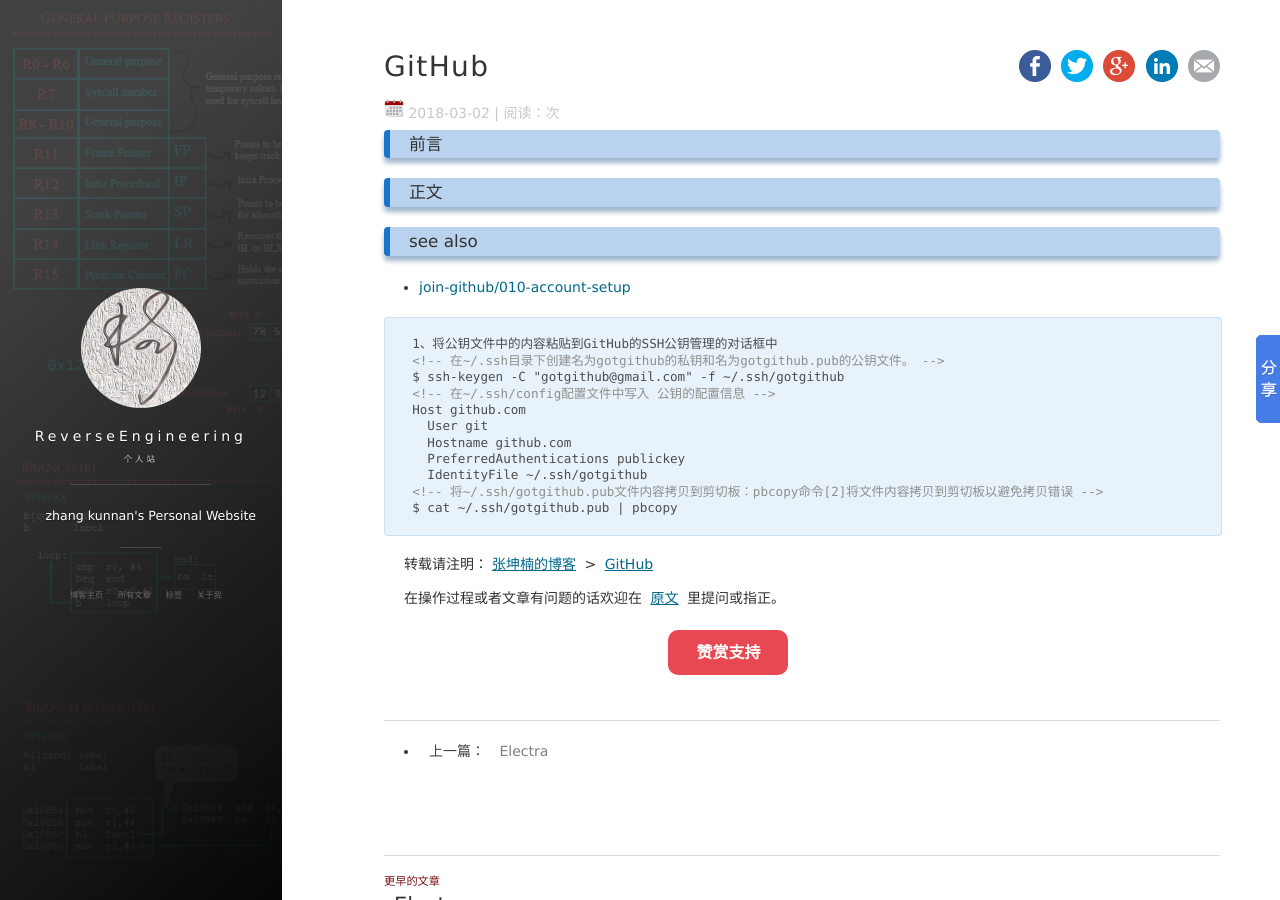
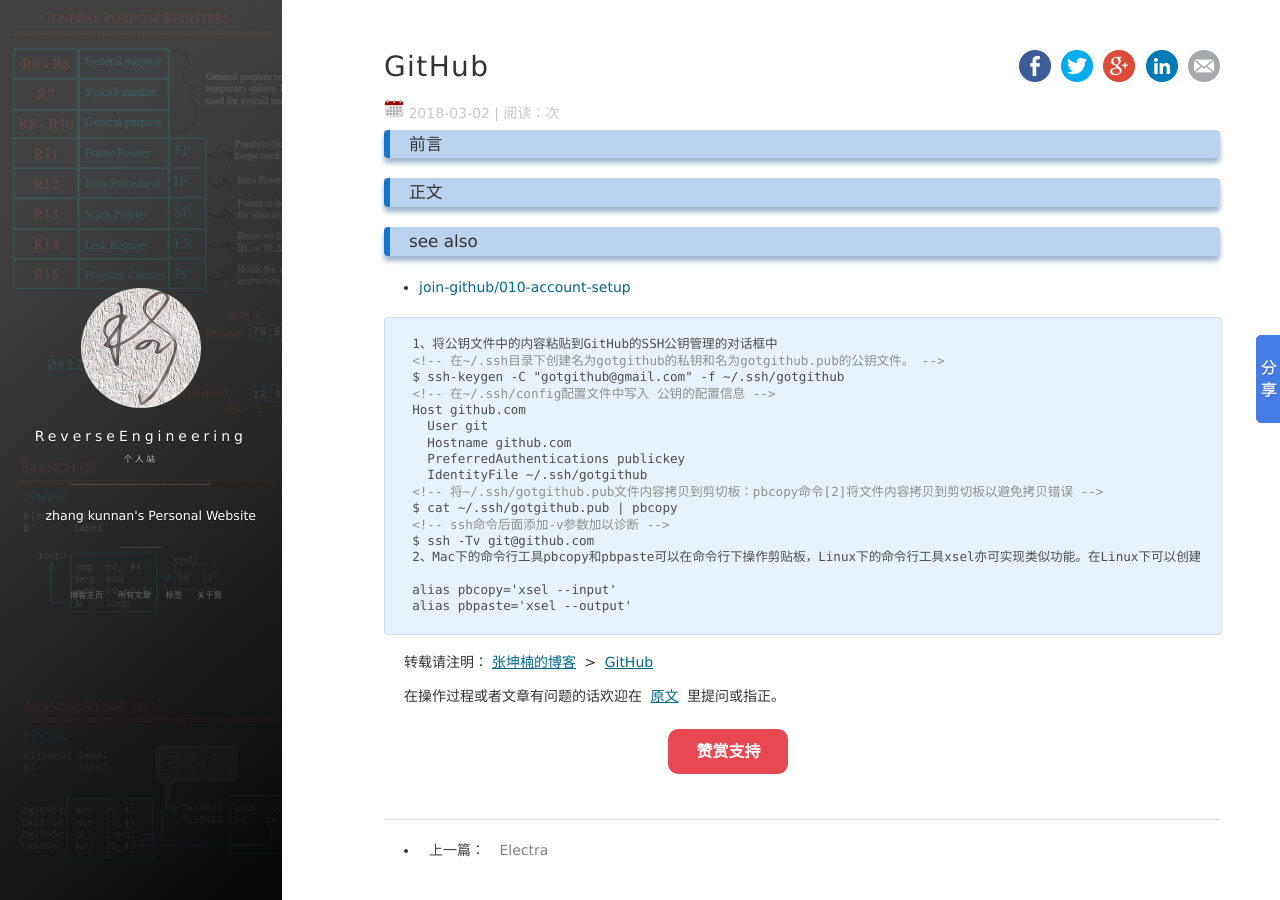
Before and after one commit to zhangkn/zhangkn.github.io, a Jekyll site: the page built from _posts/2018-03-02-GitHub.md, in a window 1280 px wide and 900 px high. Built offline with Jekyll 4.4.1, drawn with Linux system fonts in a browser that asks for light colours; nearby versions of some CDN libraries; comment, search, counter and statistics services are not loaded.

Commit message:
Mac下的命令行工具pbcopy和pbpaste可以在命令行下操作剪贴板，Linux下的命令行工具xsel亦可实现类似功能。在Linux下可以创建别名用xsel命令来模拟pbcopy和pbpaste

````diff
--- a/_posts/2018-03-02-GitHub.md
+++ b/_posts/2018-03-02-GitHub.md
@@ -32,4 +32,10 @@
   IdentityFile ~/.ssh/gotgithub
 <!-- 将~/.ssh/gotgithub.pub文件内容拷贝到剪切板：pbcopy命令[2]将文件内容拷贝到剪切板以避免拷贝错误 -->
 $ cat ~/.ssh/gotgithub.pub | pbcopy
+<!-- ssh命令后面添加-v参数加以诊断 -->
+$ ssh -Tv git@github.com
+2、Mac下的命令行工具pbcopy和pbpaste可以在命令行下操作剪贴板，Linux下的命令行工具xsel亦可实现类似功能。在Linux下可以创建别名用xsel命令来模拟pbcopy和pbpaste 。
+
+alias pbcopy='xsel --input'
+alias pbpaste='xsel --output'
 ```
````
